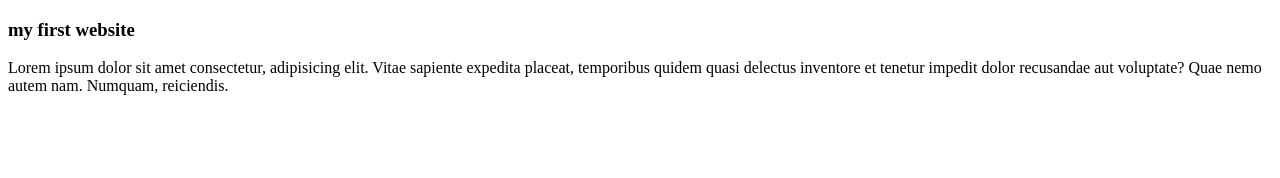
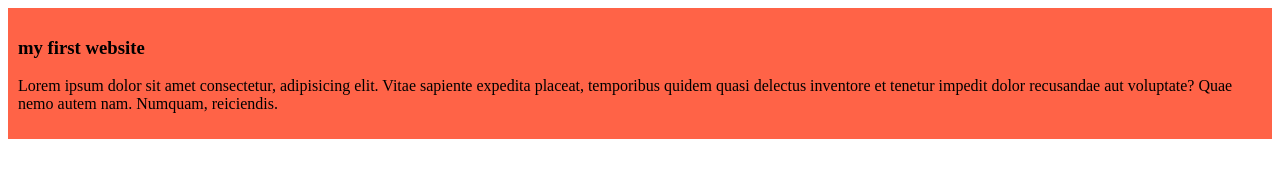
Before and after one commit to abanomanchy/my-simple-website, a plain HTML site: page index.html in a window 1280 px wide. Drawn offline with Linux system fonts and the light colour scheme.

Commit message:
first commit

```diff
--- a/index.html
+++ b/index.html
@@ -4,6 +4,7 @@
     <meta charset="UTF-8">
     <meta name="viewport" content="width=device-width, initial-scale=1.0">
     <title>my simple website</title>
+    <link rel="stylesheet" href="styles/blog.css">
 </head>
 <body>
     <div>
--- /dev/null
+++ b/styles/blog.css
@@ -0,0 +1,4 @@
+div{
+    background-color: tomato;
+    padding: 10px;
+}
```
